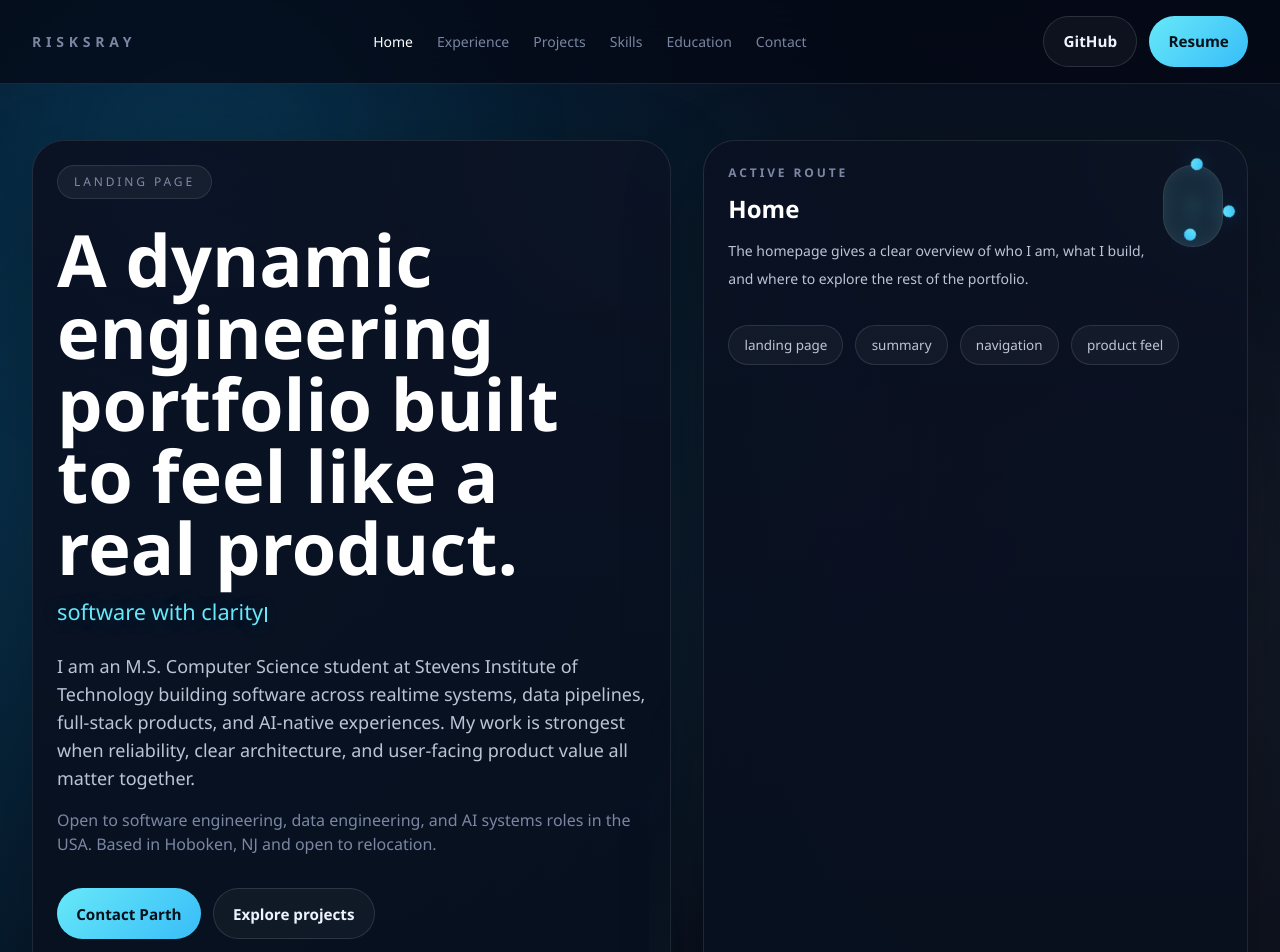
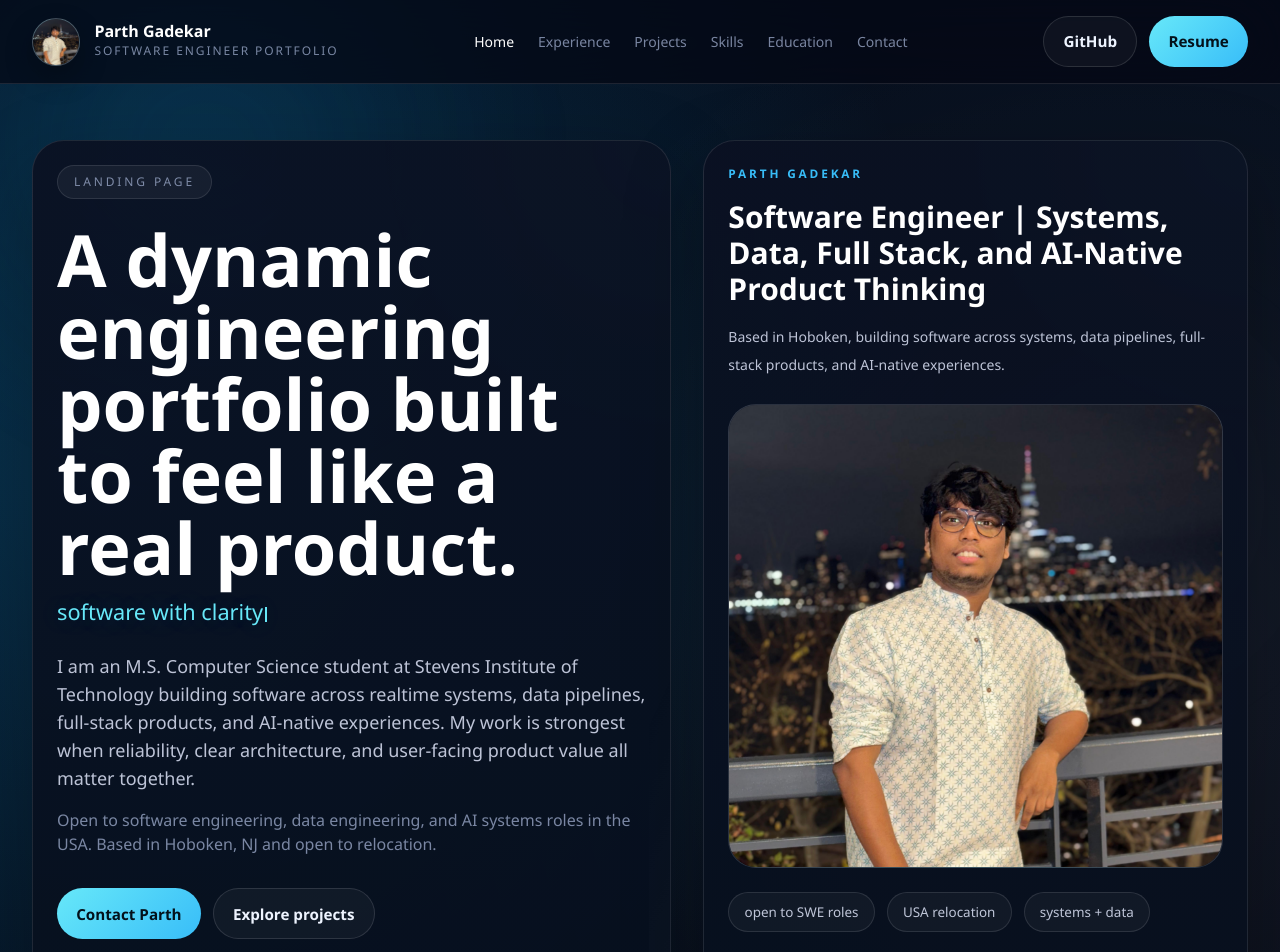
Before and after one commit to ParthGadekar0631/parthgadekar.github.io, a React (Vite) app: page / in a window 1280 px wide. Shown: the top 952 px of the page. Built offline with nearby package versions, Linux system fonts and the light colour scheme.

Commit message:
image and content updates

```diff
--- a/index.html
+++ b/index.html
@@ -5,16 +5,16 @@
     <meta name="viewport" content="width=device-width, initial-scale=1.0" />
     <meta
       name="description"
-      content="RisksRay is an AI-native engineering portfolio for Parth Gadekar, featuring a modular product experience, a real Claude-backed copilot, and observability-aware project storytelling."
+      content="Parth Gadekar's software engineer portfolio, featuring a modular product-style experience, dynamic project storytelling, and a multi-page personal site."
     />
-    <meta name="application-name" content="RisksRay" />
+    <meta name="application-name" content="Parth Gadekar Portfolio" />
     <meta name="theme-color" content="#040611" />
-    <meta property="og:title" content="RisksRay | AI-Native Engineering Portfolio" />
+    <meta property="og:title" content="Parth Gadekar | Software Engineer Portfolio" />
     <meta
       property="og:description"
-      content="A modular AI-native portfolio with a real copilot, route-based product storytelling, and systems-focused project detail."
+      content="A modular software engineering portfolio with route-based storytelling, dynamic visuals, and detailed project pages."
     />
-    <title>RisksRay | AI-Native Engineering Portfolio</title>
+    <title>Parth Gadekar | Software Engineer Portfolio</title>
   </head>
   <body>
     <div id="root"></div>
--- a/src/App.tsx
+++ b/src/App.tsx
@@ -126,6 +126,88 @@ function useTypedWords(words: string[]) {
   }, [words, phraseIndex, typedText, isDeleting]);
 
   return typedText;
+}
+
+function useScrollOffset() {
+  const [scrollOffset, setScrollOffset] = useState(() => window.scrollY || 0);
+
+  useEffect(() => {
+    let frame = 0;
+
+    const onScroll = () => {
+      if (frame !== 0) {
+        return;
+      }
+
+      frame = window.requestAnimationFrame(() => {
+        setScrollOffset(window.scrollY || 0);
+        frame = 0;
+      });
+    };
+
+    onScroll();
+    window.addEventListener("scroll", onScroll, { passive: true });
+
+    return () => {
+      if (frame !== 0) {
+        window.cancelAnimationFrame(frame);
+      }
+
+      window.removeEventListener("scroll", onScroll);
+    };
+  }, []);
+
+  return scrollOffset;
+}
+
+function ProfileMark({
+  imageHref,
+  scrollOffset,
+}: {
+  imageHref: string;
+  scrollOffset: number;
+}) {
+  const avatarStyle = {
+    transform: `translateY(${Math.min(scrollOffset * 0.02, 4)}px) scale(${Math.max(0.92, 1 - scrollOffset * 0.00012)})`,
+  } as CSSProperties;
+
+  return (
+    <AppLink className="brand-mark" to="/">
+      <div className="brand-avatar-shell" style={avatarStyle}>
+        <img alt="Parth Gadekar" className="brand-avatar" src={imageHref} />
+      </div>
+      <div className="brand-copy">
+        <span className="brand-name">{profile.name}</span>
+        <span className="brand-role">Software Engineer Portfolio</span>
+      </div>
+    </AppLink>
+  );
+}
+
+function HeroPortrait({ imageHref, scrollOffset }: { imageHref: string; scrollOffset: number }) {
+  const imageStyle = {
+    transform: `translate3d(0, ${Math.min(scrollOffset * 0.1, 40)}px, 0) scale(${1.04 + Math.min(scrollOffset, 700) * 0.0001})`,
+  } as CSSProperties;
+
+  return (
+    <aside className="portrait-panel reveal" style={{ animationDelay: "120ms" }}>
+      <div className="section-kicker">Parth Gadekar</div>
+      <h2 className="mt-4 text-2xl font-semibold text-white sm:text-3xl">{profile.title}</h2>
+      <p className="mt-4 text-sm leading-7 text-[var(--soft)]">
+        Based in Hoboken, building software across systems, data pipelines, full-stack products, and AI-native
+        experiences.
+      </p>
+      <div className="portrait-frame">
+        <div className="portrait-glow" />
+        <img alt="Parth Gadekar portrait" className="portrait-image" src={imageHref} style={imageStyle} />
+      </div>
+      <div className="mt-6 flex flex-wrap gap-3">
+        <span className="stack-pill">open to SWE roles</span>
+        <span className="stack-pill">USA relocation</span>
+        <span className="stack-pill">systems + data</span>
+      </div>
+    </aside>
+  );
 }
 
 function ProjectCards({
@@ -635,8 +717,10 @@ function App() {
   }, []);
 
   const activeModule = useMemo(() => getModuleForRoute(route), [route]);
+  const scrollOffset = useScrollOffset();
   const typedText = useTypedWords(activeModule.heroWords);
   const resumeHref = `${import.meta.env.BASE_URL}${profile.resume}`;
+  const profilePhotoHref = `${import.meta.env.BASE_URL}${profile.photo}`;
 
   const themeStyle = {
     "--theme-accent": activeModule.theme.accent,
@@ -654,9 +738,7 @@ function App() {
 
       <header className="sticky top-0 z-40 border-b border-white/10 bg-[rgba(5,8,20,0.72)] backdrop-blur-2xl">
         <div className="mx-auto flex w-full max-w-7xl items-center justify-between px-5 py-4 sm:px-8">
-          <AppLink className="text-sm font-semibold tracking-[0.34em] text-[var(--muted)] uppercase" to="/">
-            {profile.siteName}
-          </AppLink>
+          <ProfileMark imageHref={profilePhotoHref} scrollOffset={scrollOffset} />
           <nav className="hidden items-center gap-6 text-sm text-[var(--muted)] lg:flex">
             {moduleConfigs.map((module) => (
               <AppLink
@@ -731,6 +813,9 @@ function App() {
             </div>
           </div>
 
+          {route.kind === "home" ? (
+            <HeroPortrait imageHref={profilePhotoHref} scrollOffset={scrollOffset} />
+          ) : (
             <aside className="signal-panel reveal" style={{ animationDelay: "120ms" }}>
               <div className="flex items-start justify-between gap-4">
                 <div>
@@ -754,6 +839,7 @@ function App() {
                 ))}
               </div>
             </aside>
+          )}
         </section>
 
         {route.kind === "home" ? <HomeView activeModule={activeModule} /> : null}
--- a/src/content/site.ts
+++ b/src/content/site.ts
@@ -1,7 +1,7 @@
 import { EducationEntry, ExperienceEntry, ModuleConfig, ProjectSummary } from "../types";
 
 export const profile = {
-  siteName: "RisksRay",
+  siteName: "Parth Gadekar",
   name: "Parth Gadekar",
   title: "Software Engineer | Systems, Data, Full Stack, and AI-Native Product Thinking",
   summary:
@@ -14,6 +14,7 @@ export const profile = {
   phone: "+1 (551) 260-5658",
   github: "https://github.com/ParthGadekar0631",
   resume: "Parth_Gadekar_Resume.pdf",
+  photo: "parth-profile.jpg",
   location: "Hoboken, NJ",
 };
 
--- a/src/index.css
+++ b/src/index.css
@@ -97,6 +97,7 @@ textarea {
 
 .hero-panel,
 .signal-panel,
+.portrait-panel,
 .spotlight-panel,
 .project-card,
 .timeline-card,
@@ -116,6 +117,7 @@ textarea {
 
 .hero-panel,
 .signal-panel,
+.portrait-panel,
 .spotlight-panel,
 .project-card,
 .timeline-card,
@@ -230,6 +232,54 @@ textarea {
   color: white;
 }
 
+.brand-mark {
+  display: inline-flex;
+  align-items: center;
+  gap: 0.9rem;
+}
+
+.brand-avatar-shell {
+  display: inline-flex;
+  height: 3rem;
+  width: 3rem;
+  align-items: center;
+  justify-content: center;
+  overflow: hidden;
+  border-radius: 999px;
+  border: 1px solid rgba(255, 255, 255, 0.16);
+  background:
+    linear-gradient(180deg, rgba(255, 255, 255, 0.12), rgba(255, 255, 255, 0.04)),
+    linear-gradient(135deg, var(--theme-accent-soft), rgba(255, 255, 255, 0.04));
+  box-shadow: 0 12px 28px rgba(0, 0, 0, 0.28);
+}
+
+.brand-avatar {
+  height: 100%;
+  width: 100%;
+  object-fit: cover;
+  object-position: center 18%;
+}
+
+.brand-copy {
+  display: flex;
+  flex-direction: column;
+  gap: 0.12rem;
+}
+
+.brand-name {
+  font-size: 1rem;
+  font-weight: 700;
+  color: white;
+  line-height: 1.1;
+}
+
+.brand-role {
+  font-size: 0.75rem;
+  letter-spacing: 0.16em;
+  text-transform: uppercase;
+  color: var(--muted);
+}
+
 .nav-chip-active {
   color: white;
   border-color: rgba(255, 255, 255, 0.22);
@@ -281,6 +331,45 @@ textarea {
   border: 1px solid rgba(255, 255, 255, 0.12);
   background: radial-gradient(circle at center, var(--theme-accent-soft), rgba(255, 255, 255, 0.04));
   box-shadow: inset 0 0 20px var(--theme-accent-soft);
+}
+
+.portrait-panel {
+  position: relative;
+  overflow: hidden;
+  padding: 1.5rem;
+}
+
+.portrait-frame {
+  position: relative;
+  margin-top: 1.6rem;
+  min-height: 29rem;
+  overflow: hidden;
+  border-radius: 28px;
+  border: 1px solid rgba(255, 255, 255, 0.12);
+  background:
+    radial-gradient(circle at top, var(--theme-accent-soft), transparent 46%),
+    linear-gradient(180deg, rgba(255, 255, 255, 0.06), rgba(255, 255, 255, 0.02));
+}
+
+.portrait-glow {
+  pointer-events: none;
+  position: absolute;
+  inset: auto 18% -22% 18%;
+  height: 40%;
+  border-radius: 999px;
+  background: var(--theme-accent-glow);
+  filter: blur(52px);
+  opacity: 0.95;
+}
+
+.portrait-image {
+  position: absolute;
+  inset: 0;
+  height: 100%;
+  width: 100%;
+  object-fit: cover;
+  object-position: center 20%;
+  will-change: transform;
 }
 
 .orbital-dot {
@@ -576,6 +665,7 @@ textarea {
 @media (max-width: 768px) {
   .hero-panel,
   .signal-panel,
+  .portrait-panel,
   .spotlight-panel,
   .project-card,
   .timeline-card,
@@ -589,4 +679,12 @@ textarea {
   .copilot-form {
     flex-direction: column;
   }
+
+  .brand-role {
+    display: none;
+  }
+
+  .portrait-frame {
+    min-height: 24rem;
+  }
 }
```
Also changed, not shown: public/parth-profile.jpg (added). Lines whose indentation alone changed are shown as unchanged.
